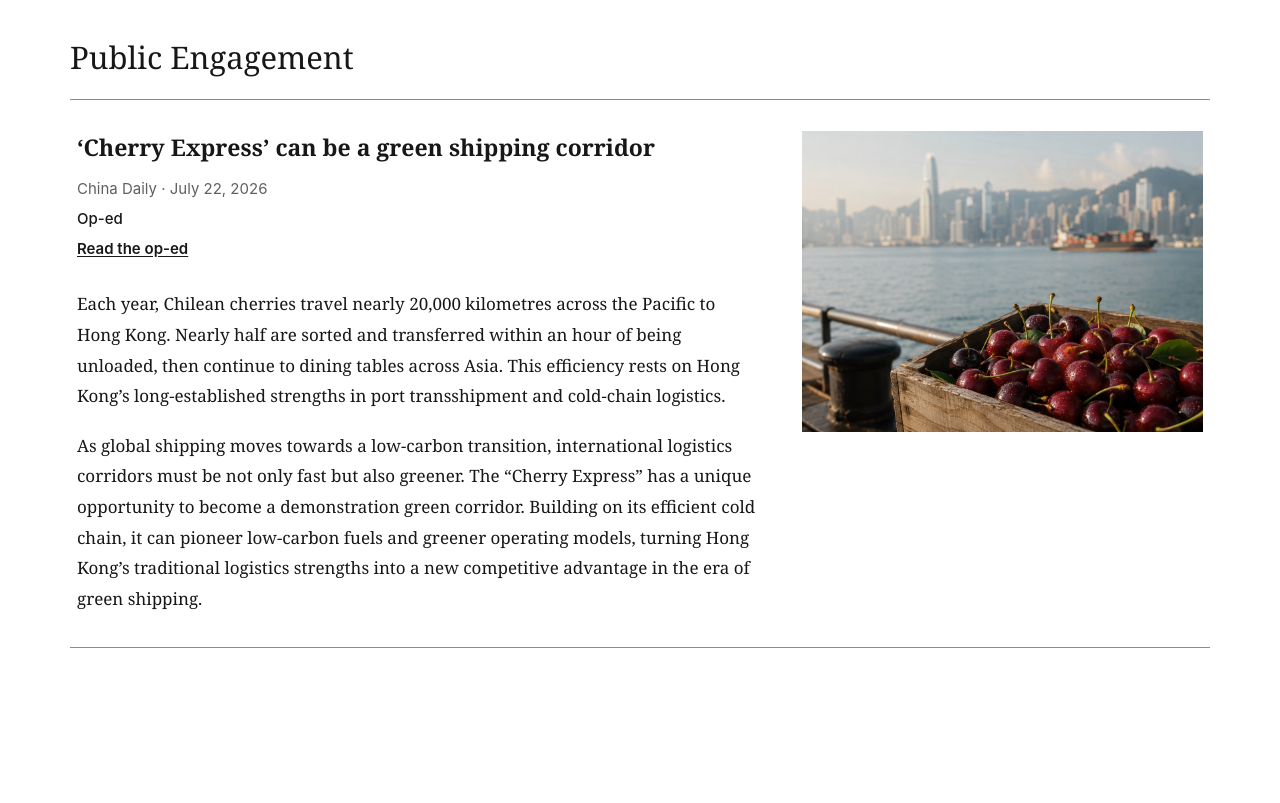
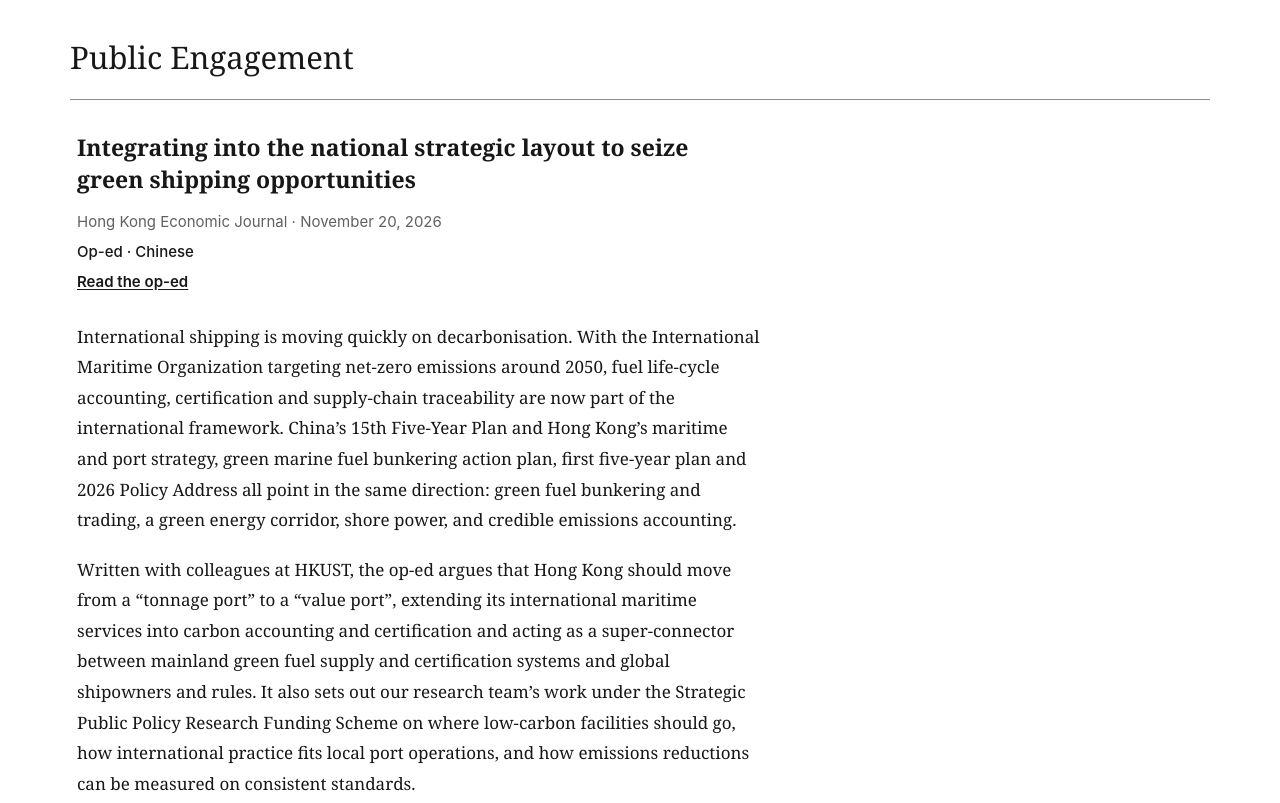
Before and after one commit to Amoylimee/Amoylimee.github.io, a plain HTML site: page impacts.html in a window 1280 px wide. Shown: the part 1360-2163 px from the top of the page. Before the commit the page ends 2128 px from the top, so only its background shows below. Drawn offline with Linux system fonts and the light colour scheme.

Commit message:
Add HKEJ op-ed on green shipping to public engagement

```diff
--- a/impacts.html
+++ b/impacts.html
@@ -9,7 +9,7 @@
     />
     <title>Service &amp; Engagement | Jeremy Jiajing Chen</title>
     <link rel="icon" href="assets/favicon.svg?v=3" type="image/svg+xml" />
-    <link rel="stylesheet" href="assets/styles.css?v=27" />
+    <link rel="stylesheet" href="assets/styles.css?v=31" />
     <script src="assets/navigation.js?v=2" defer></script>
   </head>
   <body class="impacts-page">
@@ -139,6 +139,56 @@
         <article class="impact-entry">
           <div class="impact-copy">
             <h2>
+              Integrating into the national strategic layout to seize green
+              shipping opportunities
+            </h2>
+            <div class="impact-details">
+              <p class="impact-meta">
+                Hong Kong Economic Journal &middot;
+                <time datetime="2026-11-20">November 20, 2026</time>
+              </p>
+              <p class="impact-type">Op-ed &middot; Chinese</p>
+              <p class="impact-link">
+                <a
+                  href="https://www.hkej.com/dailynews/commentary/article/4569854/"
+                  target="_blank"
+                  rel="noreferrer"
+                  >Read the op-ed</a
+                >
+              </p>
+            </div>
+            <div class="impact-description">
+              <p>
+                International shipping is moving quickly on decarbonisation.
+                With the International Maritime Organization targeting net-zero
+                emissions around 2050, fuel life-cycle accounting, certification
+                and supply-chain traceability are now part of the international
+                framework. China&rsquo;s 15th Five-Year Plan and Hong Kong&rsquo;s
+                maritime and port strategy, green marine fuel bunkering action
+                plan, first five-year plan and 2026 Policy Address all point in
+                the same direction: green fuel bunkering and trading, a green
+                energy corridor, shore power, and credible emissions accounting.
+              </p>
+              <p>
+                Written with colleagues at HKUST, the op-ed argues that Hong Kong
+                should move from a &ldquo;tonnage port&rdquo; to a
+                &ldquo;value port&rdquo;, extending its international maritime
+                services into carbon accounting and certification and acting as a
+                super-connector between mainland green fuel supply and
+                certification systems and global shipowners and rules. It also
+                sets out our research team&rsquo;s work under the Strategic Public
+                Policy Research Funding Scheme on where low-carbon facilities
+                should go, how international practice fits local port operations,
+                and how emissions reductions can be measured on consistent
+                standards.
+              </p>
+            </div>
+          </div>
+        </article>
+
+        <article class="impact-entry">
+          <div class="impact-copy">
+            <h2>
               &lsquo;Cherry Express&rsquo; can be a green shipping corridor
             </h2>
             <div class="impact-details">
```
